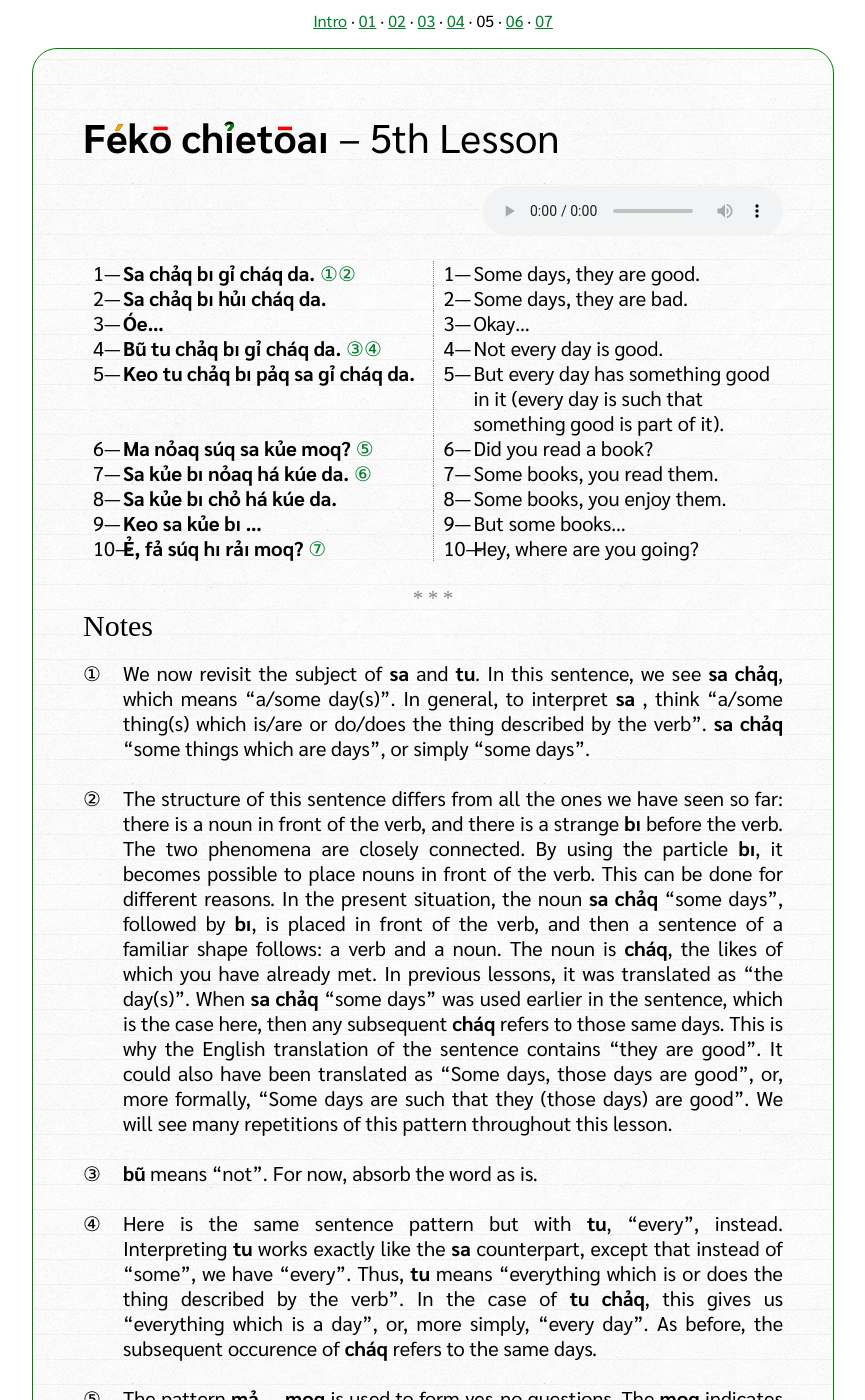
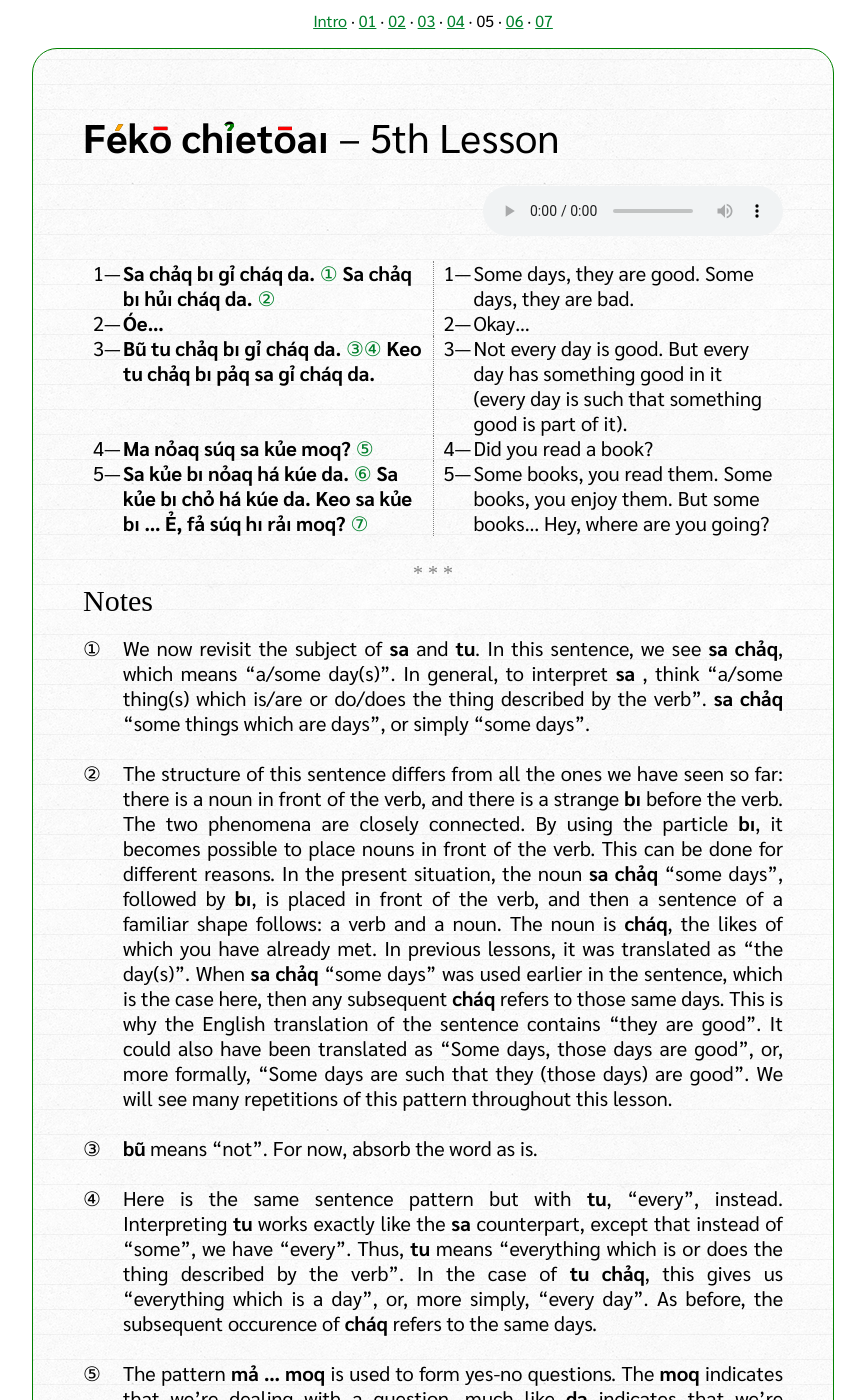
Before and after one commit to toaq/TwE, a Jekyll site: the page built from _lessons/05/index.md, in a window 1280 px wide and 1400 px high, scrolled down 273 px. Shown: the whole window, without its empty margins (207-1072 px from the left). Built offline with Jekyll 4.4.1, drawn with Linux system fonts in a browser that asks for light colours; some web fonts are replaced; some of the changed text lies outside the part shown.

Commit message:
fixing dialogue

```diff
--- a/_lessons/05/index.md
+++ b/_lessons/05/index.md
@@ -6,16 +6,11 @@ title: 'Fékō chỉetōaı'
 <audio id="mainaudio" controls src="lesson.mp3"></audio>
 
 {: .sentences}
-| **Sa chảq bı gỉ cháq da.**            [①](#fn-1)[②](#fn-2) | Some days, they are good.                                                                            |
-| **Sa chảq bı hủı cháq da.**                                | Some days, they are bad.                                                                             |
+| **Sa chảq bı gỉ cháq da. [①](#fn-1) Sa chảq bı hủı cháq da.** [②](#fn-2) | Some days, they are good. Some days, they are bad.                                                                             |
 | **Óe...**                                                  | Okay...                                                                                              |
-| **Bũ tu chảq bı gỉ cháq da.**         [③](#fn-3)[④](#fn-4) | Not every day is good.                                                                               |
-| **Keo tu chảq bı pảq sa gỉ cháq da.**                      | But every day has something good in it (every day is such that something good is part of it). |
-| **Ma nỏaq súq sa kủe moq?**           [⑤](#fn-5)           | Did you read a book?                                                                                 |
-| **Sa kủe bı nỏaq há kúe da.**         [⑥](#fn-6)           | Some books, you read them.                                                                           |
-| **Sa kủe bı chỏ há kúe da.**                               | Some books, you enjoy them.                                                                          |
-| **Keo sa kủe bı ...**                                      | But some books...                                                                                    |
-| **Ẻ, fả súq hı rảı moq?**             [⑦](#fn-7)           | Hey, where are you going?                                                                            |
+| **Bũ tu chảq bı gỉ cháq da. [③](#fn-3)[④](#fn-4) Keo tu chảq bı pảq sa gỉ cháq da.**          | Not every day is good. But every day has something good in it (every day is such that something good is part of it).                                                                              |
+| **Ma nỏaq súq sa kủe moq?** [⑤](#fn-5)           | Did you read a book?                                                                                 |
+| **Sa kủe bı nỏaq há kúe da. [⑥](#fn-6) Sa kủe bı chỏ há kúe da. Keo sa kủe bı ... Ẻ, fả súq hı rảı moq?** [⑦](#fn-7)           | Some books, you read them. Some books, you enjoy them. But some books... Hey, where are you going?                                                                           |
 
 ## Notes
 
@@ -27,7 +22,7 @@ title: 'Fékō chỉetōaı'
 
 4. <a name="fn-4" /> Here is the same sentence pattern but with **tu**, "every", instead. Interpreting **tu \<verb\>** works exactly like the **sa** counterpart, except that instead of "some", we have "every". Thus, **tu \<verb\>** means "everything which is or does the thing described by the verb". In the case of **tu chảq**, this gives us "everything which is a day", or, more simply, "every day". As before, the subsequent occurence of **cháq** refers to the same days.
 
-5. <a name="fn-5" /> The pattern **mả ... moq** is used to form yes-no questions. The **moq** indicates that we're dealing with a question, much like **da** indicates that we're dealing with an assertion.
+5. <a name="fn-5" /> The pattern **mả ... moq** is used to form yes-no questions. The **moq** indicates that we're dealing with a question, much like **da** indicates that we're dealing with an assertion. The past tense in this sentence is only implied. We will see how to express tense explicitly in a future lesson.
 
 6. <a name="fn-6" /> **há**, "one" or "you", is a generic impersonal pronoun. It is used to refer generically to a person or people, as in "One does not simply walk into Mordor". Like every other pronoun in Toaq, it is gender-neutral.
 
```
